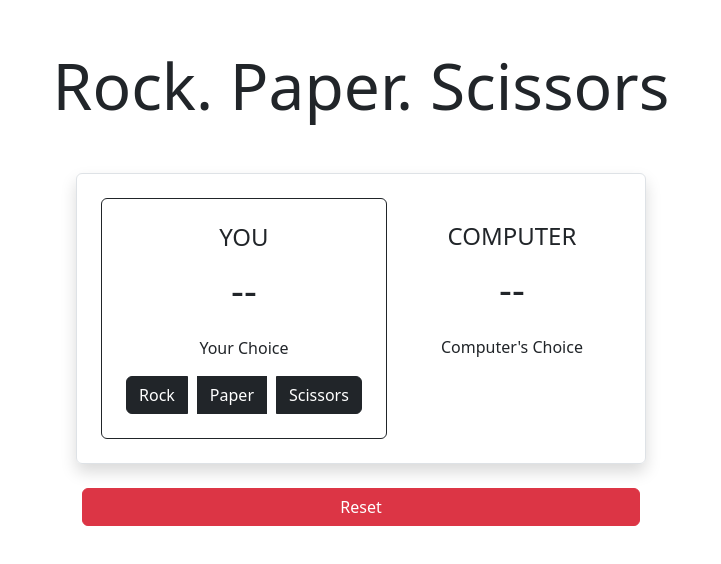
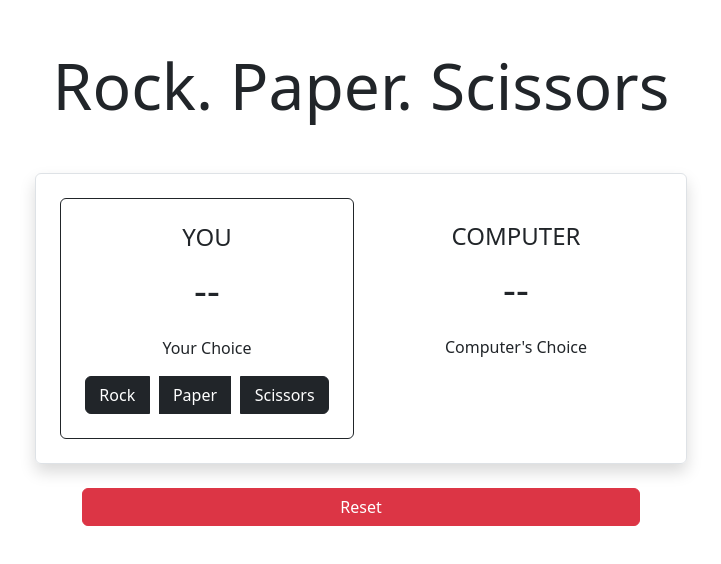
Before and after one commit to lakkakula-jaya-sankar/Rock-Paper-Scissors-WebApp, a plain HTML site: page index.html in a window 1280 px wide. Shown: the whole page, without its empty margins (279-1000 px from the left). Drawn offline with nearby package versions, Linux system fonts and the light colour scheme.

Commit message:
Second Version

```diff
--- a/index.html
+++ b/index.html
@@ -5,7 +5,6 @@
         <link href="https://cdn.jsdelivr.net/npm/bootstrap@5.3.6/dist/css/bootstrap.min.css" rel="stylesheet" integrity="sha384-4Q6Gf2aSP4eDXB8Miphtr37CMZZQ5oXLH2yaXMJ2w8e2ZtHTl7GptT4jmndRuHDT" crossorigin="anonymous">
         <style>
             .game-container {
-                max-width: 600px;
                 margin: auto;
             }
             .btn-group {
@@ -20,10 +19,10 @@
     </head>
     <body>
         <h1 class="display-3 text-center mt-5">Rock. Paper. Scissors</h1>
-        <div class="container mt-5 ">
+        <div class="mt-5">
             <div class="row justify-content-center">
-                <div class="col-md-6 game-container">
-                    <div class="row text-center border p-3 rounded shadow">
+                <div class="col-12 col-md-6 game-container" id="gs">
+                    <div class="row text-center border p-3 rounded shadow" id="gs-1">
                         <div class="col p-4 m-2 border border-1 border-dark rounded">
                             <h4>YOU</h4>
                             <p id="user-score" class="fs-1">--</p>
```
